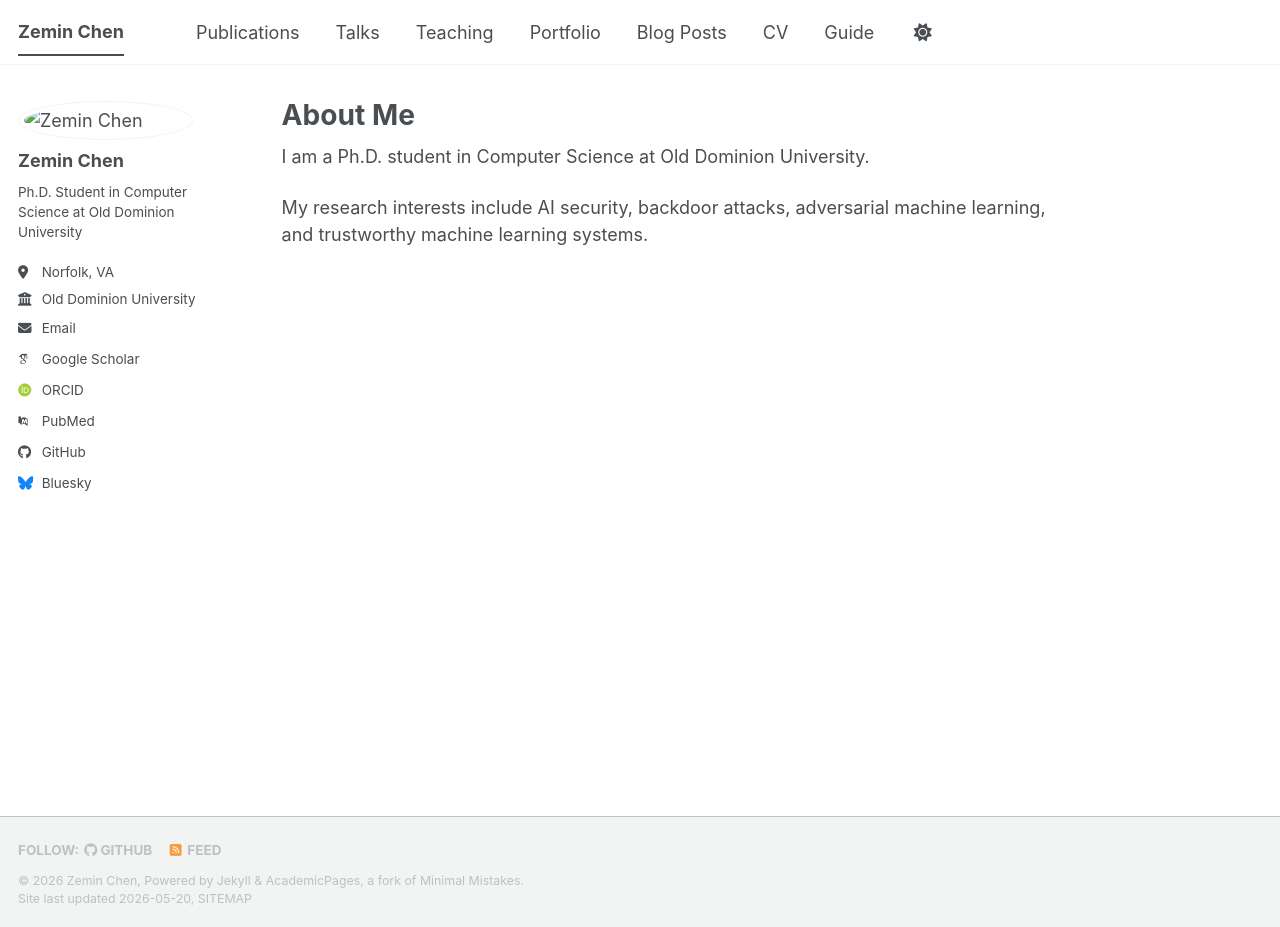
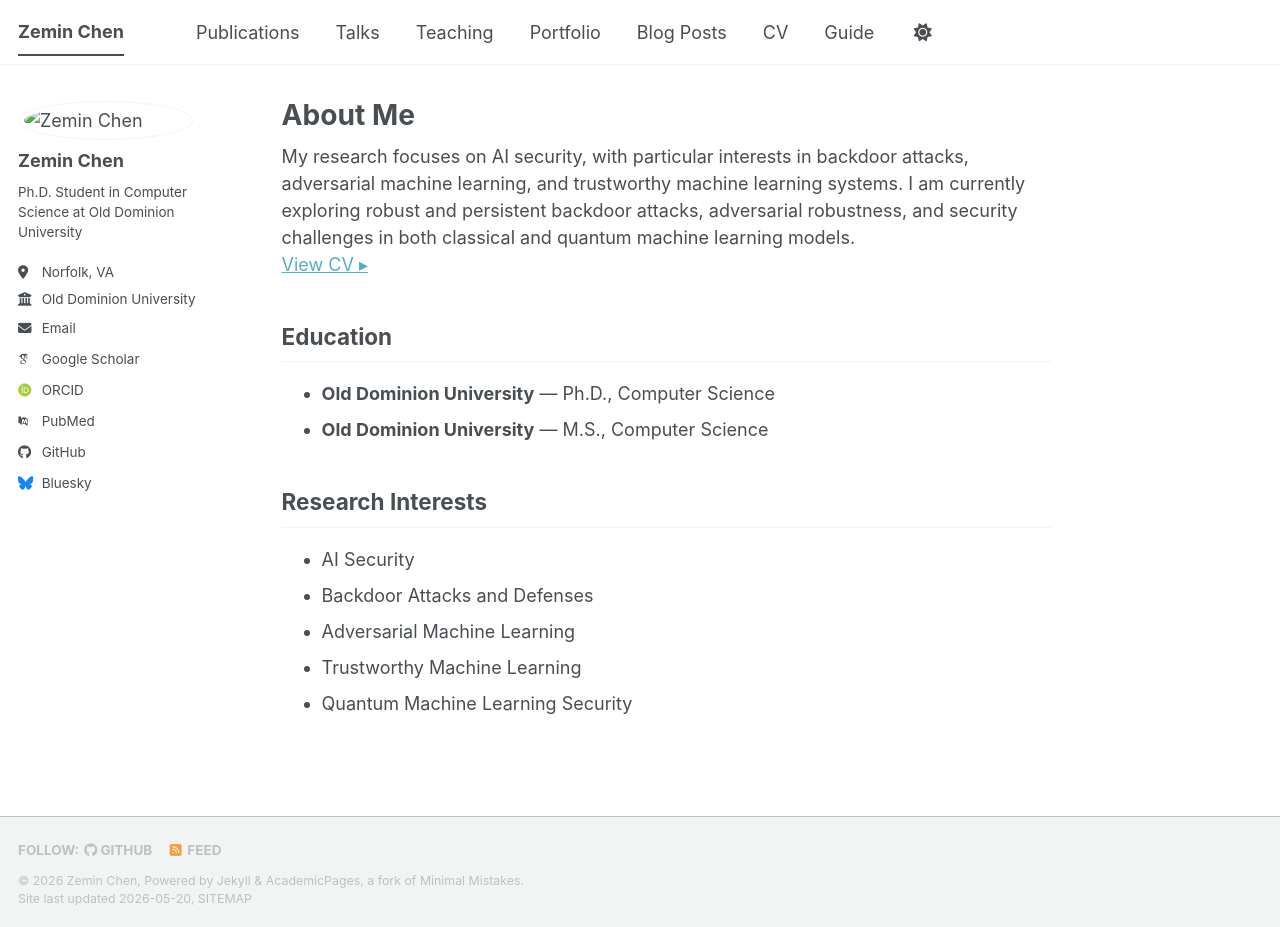
Before and after one commit to jimmychen9/jimmychen9.github.io, a Jekyll site: the page built from _pages/about.md, in a window 1280 px wide and 927 px high. Built offline with Jekyll 4.4.1, drawn with Linux system fonts in a browser that asks for light colours; some web fonts are replaced; a script bundle is joined from its source files by our own code; library files that are not in the unit come from our copies.

Commit message:
Update about.md

```diff
--- a/_pages/about.md
+++ b/_pages/about.md
@@ -7,6 +7,37 @@ redirect_from:
   - /about.html
 ---
 
-I am a Ph.D. student in Computer Science at Old Dominion University.
+<div class="home-card">
 
-My research interests include AI security, backdoor attacks, adversarial machine learning, and trustworthy machine learning systems.
+My research focuses on AI security, with particular interests in backdoor attacks, adversarial machine learning, and trustworthy machine learning systems. I am currently exploring robust and persistent backdoor attacks, adversarial robustness, and security challenges in both classical and quantum machine learning models.
+
+<br>
+
+<a class="home-btn" href="/files/Zemin_Chen_CV.pdf" target="_blank">View CV ▸</a>
+
+</div>
+
+## Education
+
+<div class="home-card">
+
+<ul class="clean-list">
+  <li><strong>Old Dominion University</strong> — Ph.D., Computer Science</li>
+  <li><strong>Old Dominion University</strong> — M.S., Computer Science</li>
+</ul>
+
+</div>
+
+## Research Interests
+
+<div class="home-card">
+
+<ul class="clean-list">
+  <li>AI Security</li>
+  <li>Backdoor Attacks and Defenses</li>
+  <li>Adversarial Machine Learning</li>
+  <li>Trustworthy Machine Learning</li>
+  <li>Quantum Machine Learning Security</li>
+</ul>
+
+</div>
```
